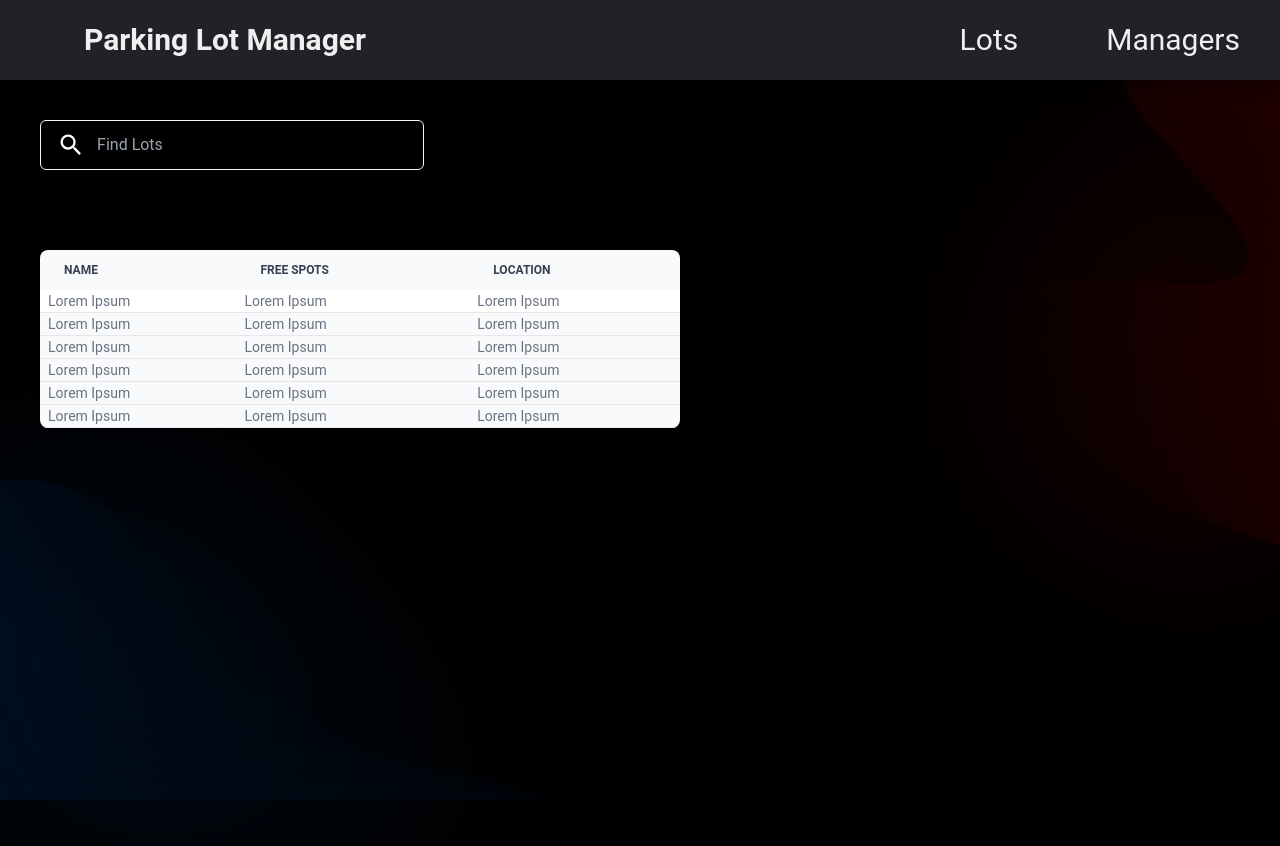
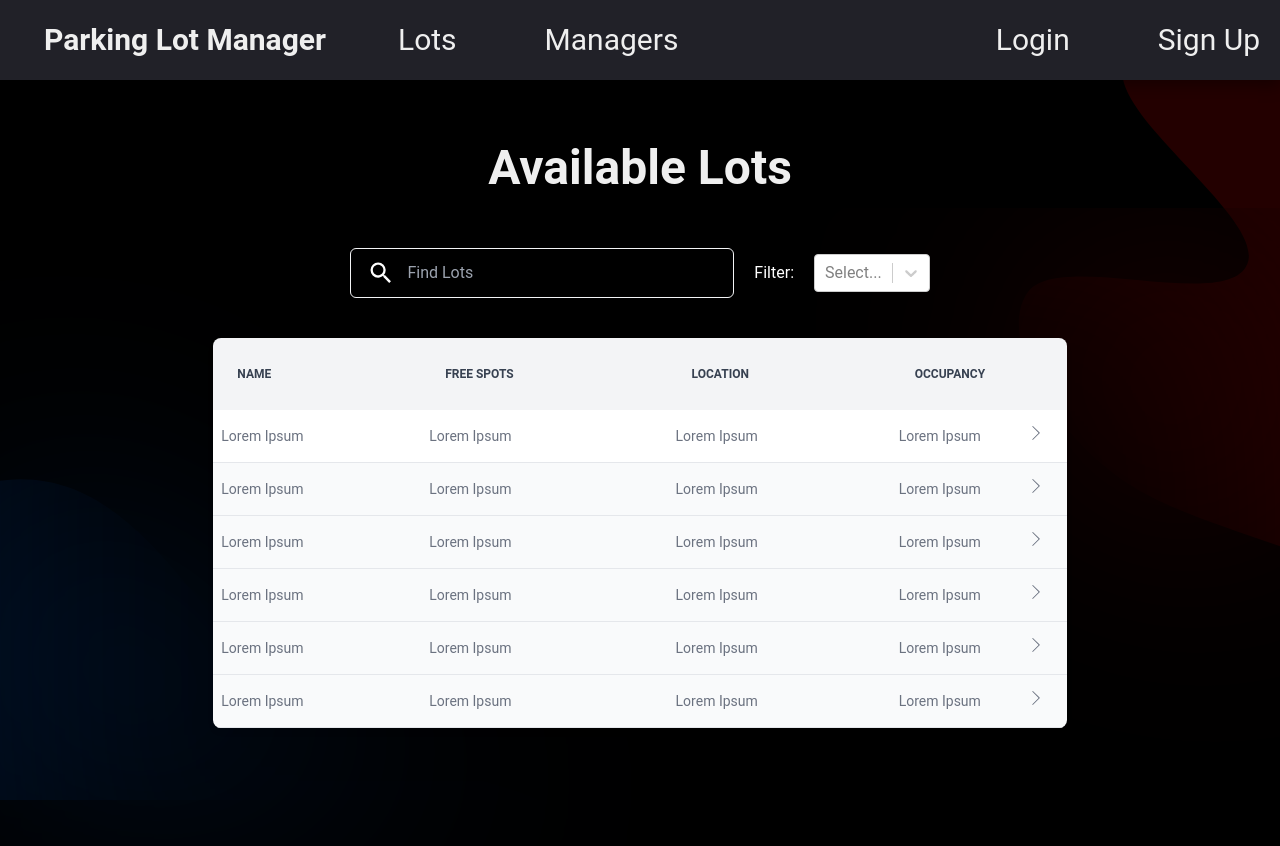
Before and after one commit to NabeelSiddiqui7/Parking-Lot-Manager-Frontend, a React (Create React App) app: page / in a window 1280 px wide. Shown: the top 846 px of the page. Built offline with nearby package versions, Linux system fonts and the light colour scheme.

Commit message:
Added filter button and further styling to parking lot list page

```diff
--- a/package.json
+++ b/package.json
@@ -15,6 +15,7 @@
     "react-icons": "^4.8.0",
     "react-router-dom": "^6.9.0",
     "react-scripts": "5.0.1",
+    "react-select": "^5.7.2",
     "typescript": "^4.9.5",
     "web-vitals": "^2.1.4"
   },
--- a/src/components/HeaderMain.tsx
+++ b/src/components/HeaderMain.tsx
@@ -47,16 +47,16 @@
   return (
     <div className="flex flex-col">
       <header
-        className={`${styles.navbarContainer} flex relative z-10 w-full h-20 p-10`}
+        className={`${styles.navbarContainer} flex  justify-between relative z-10 h-20`}
       >
-        <div className="w-full text-white flex pl-5 flex-row">
-          <div className="w-full flex flex-row items-center justify-between">
+        <div className="text-white flex p-5 flex-row">
+          <div className="flex flex-row items-center justify-start">
             <Link
               className={`text-3xl font-semibold lg:pl-6 flex flex-row items-center ${styles.navButton}`}
               to="/">
               Parking Lot Manager
             </Link>
-            <div className="flex flex-row items-center space-x-16">
+            <div className="ml-12 flex flex-row items-center space-x-16">
                 <Link
                     className={`text-3xl lg:pl-6 flex flex-row items-center ${styles.navButton}`}
                     to="/">
@@ -68,26 +68,22 @@
                     Managers
                 </Link>
             </div>
-
-            {!isDesktop ? (
-              <button onClick={handleClick}>
-                {/* {!menuOpen ? (
-                  <MdMenu
-                    size="1.5em"
-                    color="#EFEFEF"
-                    style={{ marginRight: "1.25em" }}
-                  />
-                ) : (
-                  <MdClose
-                    size="1.5em"
-                    color="#EFEFEF"
-                    style={{ marginRight: "1.25em" }}
-                  />
-                )} */}
-              </button>
-            ) : (
-              <></>
-            )}
+          </div>
+        </div>
+        <div className="text-white flex p-5 flex-row">
+          <div className="flex flex-row items-center justify-start">
+            <div className="ml-12 flex flex-row items-center space-x-16">
+                <Link
+                    className={`text-3xl lg:pl-6 flex flex-row items-center ${styles.navButton}`}
+                    to="/">
+                    Login
+                </Link>
+                <Link
+                    className={`text-3xl lg:pl-6 flex flex-row items-center ${styles.navButton}`}
+                    to="/">
+                    Sign Up
+                </Link>
+            </div>
           </div>
         </div>
       </header>
@@ -157,12 +153,12 @@
               Industries
             </Link>
           </Accordion> */}
-          <Link className={`${styles.darkMobileMenuItem} pl-5`} to="/data">
+          {/* <Link className={`${styles.darkMobileMenuItem} pl-5`} to="/data">
             Data
           </Link>
           <Link className={`${styles.darkMobileMenuItem} pl-5`} to="/about">
             About
-          </Link>
+          </Link> */}
         </div>
       ) : (
         <></>
--- a/src/pages/Main.tsx
+++ b/src/pages/Main.tsx
@@ -1,7 +1,10 @@
 import React, { useState, useEffect } from "react";
+import Select from "react-select";
+import { Link } from "react-router-dom";
 import bgImg from "../images/BgMain.svg";
 import { SearchBar } from "../components/SearchBar";
 import { HeaderMain } from "../components/HeaderMain";
+import {SlArrowRight} from "react-icons/sl"
 
 export default function Customer() {
 
@@ -11,49 +14,64 @@
 
       <HeaderMain />
 
+      <div className="flex justify-center text-4xl md:text-5xl font-bold text-[#EFEFEF] mt-10 md:mt-16 mb-4">
+            Available Lots
+      </div>
+
       <div className="backdrop-blur-main h-full">
-        <div className="p-10 pl-10">
+        <div className="p-10 flex justify-center">
           <SearchBar />
+          <div className="flex flex-row items-center">
+            <p className="mx-5 text-white">Filter:</p>
+            <Select className="text-base text-black"/>
+          </div>
         </div>
 
-        <div className="m-10 w-1/2 relative overflow-x-auto shadow-md sm:rounded-lg">
+        <div className="m-auto w-2/3 relative overflow-x-auto shadow-md sm:rounded-lg">
         <table className="w-full text-sm text-left text-gray-500 dark:text-gray-400">
-          <thead className="text-xs text-gray-700 uppercase bg-gray-50 dark:bg-gray-700 dark:text-gray-400">
-            <tr className="p-5">
-              <th scope="col" className="px-6 py-3">Name</th>
-              <th scope="col" className="px-6 py-3">Free Spots</th>
-              <th scope="col" className="px-6 py-3">Location</th>
+          <thead className="text-xs text-gray-700 uppercase bg-gray-100 dark:bg-gray-700 dark:text-gray-400">
+            <tr>
+              <th scope="col" className="px-6 py-7">Name</th>
+              <th scope="col" className="px-6 py-7">Free Spots</th>
+              <th scope="col" className="px-6 py-7">Location</th>
+              <th scope="col" className="px-6 py-7 w-44">Occupancy</th>
             </tr>
           </thead>
           <tr className="bg-white border-b dark:bg-gray-900 dark:border-gray-700">
-            <td className="px-2">Lorem Ipsum</td>
-            <td className="px-2">Lorem Ipsum</td>
-            <td className="px-2">Lorem Ipsum</td>
+            <td className="px-2 py-4">Lorem Ipsum</td>
+            <td className="px-2 py-4">Lorem Ipsum</td>
+            <td className="px-2 py-4">Lorem Ipsum</td>
+            <td className="px-2 py-4"><div className="flex">Lorem Ipsum <Link className="pl-12" to="/"><SlArrowRight/></Link></div></td>
           </tr>
           <tr className="border-b bg-gray-50 dark:bg-gray-800 dark:border-gray-700">
-            <td className="px-2">Lorem Ipsum</td>
-            <td className="px-2">Lorem Ipsum</td>
-            <td className="px-2">Lorem Ipsum</td>
+            <td className="px-2 py-4">Lorem Ipsum</td>
+            <td className="px-2 py-4">Lorem Ipsum</td>
+            <td className="px-2 py-4">Lorem Ipsum</td>
+            <td className="px-2 py-4"><div className="flex">Lorem Ipsum <Link className="pl-12" to="/"><SlArrowRight/></Link></div></td>
           </tr>
           <tr className="border-b bg-gray-50 dark:bg-gray-800 dark:border-gray-700">
-            <td className="px-2">Lorem Ipsum</td>
-            <td className="px-2">Lorem Ipsum</td>
-            <td className="px-2">Lorem Ipsum</td>
+            <td className="px-2 py-4">Lorem Ipsum</td>
+            <td className="px-2 py-4">Lorem Ipsum</td>
+            <td className="px-2 py-4">Lorem Ipsum</td>
+            <td className="px-2 py-4"><div className="flex">Lorem Ipsum <Link className="pl-12" to="/"><SlArrowRight/></Link></div></td>
           </tr>
           <tr className="border-b bg-gray-50 dark:bg-gray-800 dark:border-gray-700">
-            <td className="px-2">Lorem Ipsum</td>
-            <td className="px-2">Lorem Ipsum</td>
-            <td className="px-2">Lorem Ipsum</td>
+            <td className="px-2 py-4">Lorem Ipsum</td>
+            <td className="px-2 py-4">Lorem Ipsum</td>
+            <td className="px-2 py-4">Lorem Ipsum</td>
+            <td className="px-2 py-4"><div className="flex">Lorem Ipsum <Link className="pl-12" to="/"><SlArrowRight/></Link></div></td>
           </tr>
           <tr className="border-b bg-gray-50 dark:bg-gray-800 dark:border-gray-700">
-            <td className="px-2">Lorem Ipsum</td>
-            <td className="px-2">Lorem Ipsum</td>
-            <td className="px-2">Lorem Ipsum</td>
+            <td className="px-2 py-4">Lorem Ipsum</td>
+            <td className="px-2 py-4">Lorem Ipsum</td>
+            <td className="px-2 py-4">Lorem Ipsum</td>
+            <td className="px-2 py-4"><div className="flex">Lorem Ipsum <Link className="pl-12" to="/"><SlArrowRight/></Link></div></td>
           </tr>
           <tr className="border-b bg-gray-50 dark:bg-gray-800 dark:border-gray-700">
-            <td className="px-2">Lorem Ipsum</td>
-            <td className="px-2">Lorem Ipsum</td>
-            <td className="px-2">Lorem Ipsum</td>
+            <td className="px-2 py-4">Lorem Ipsum</td>
+            <td className="px-2 py-4">Lorem Ipsum</td>
+            <td className="px-2 py-4">Lorem Ipsum</td>
+            <td className="px-2 py-4"><div className="flex">Lorem Ipsum <Link className="pl-12" to="/"><SlArrowRight/></Link></div></td>
           </tr>
         </table>
       </div>
```
Also changed, not shown: 1 other file (tests, documents, lock files or other folders).
